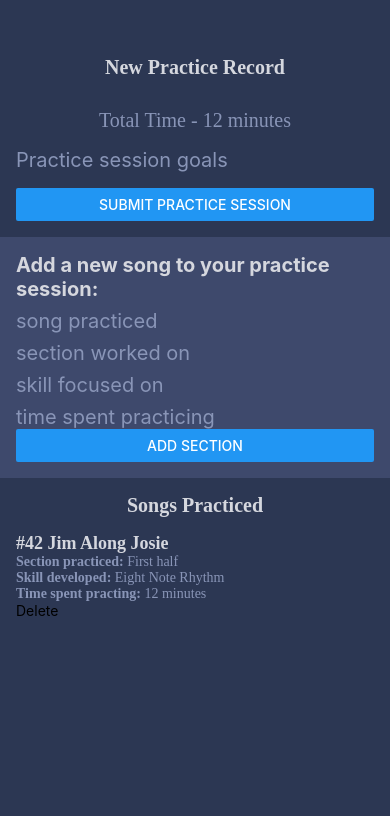
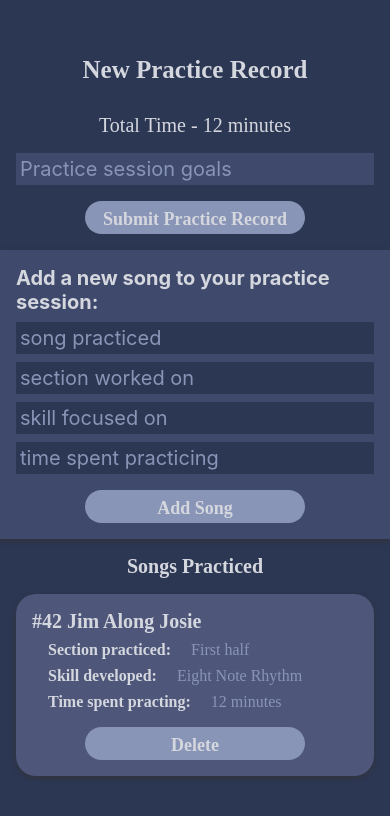
Before and after one commit to relasine/go-practice-mobile, a React Native app: screen / in a window 390 px wide. Shown: the top 816 px of the page. Built offline with nearby package versions, Linux system fonts and the light colour scheme.

Commit message:
Style practice card

```diff
--- a/components/NewSection.js
+++ b/components/NewSection.js
@@ -122,7 +122,9 @@ export default class NewSection extends Component {
           placeholderTextColor="#8995b7"
         />
 
-        <Button title="Add Section" onPress={this.submitSection} />
+        <TouchableOpacity style={styles.button} onPress={this.submitSection}>
+          <Text style={styles.submit}>Add Song</Text>
+        </TouchableOpacity>
       </View>
     );
   }
@@ -134,12 +136,18 @@ const styles = StyleSheet.create({
   container: {
     backgroundColor: "#3e496c",
     width: width,
-    padding: 16
+    padding: 16,
+    shadowColor: "#333",
+    shadowOffset: { width: 0, height: 2 },
+    shadowOpacity: 0.8,
+    shadowRadius: 5
   },
   input: {
     color: "#d5d7de",
     fontSize: 20,
-    paddingTop: 8
+    marginTop: 8,
+    backgroundColor: "#2c3753",
+    padding: 4
   },
   timeWrapper: {
     paddingTop: 8
@@ -158,5 +166,21 @@ const styles = StyleSheet.create({
     color: "#d5d7de",
     fontSize: 20,
     fontWeight: "bold"
+  },
+  submit: {
+    fontFamily: "Malayalam Sangam MN",
+    fontSize: 18,
+    textAlign: "center",
+    color: "#d5d7de",
+    fontWeight: "bold",
+    paddingTop: 8
+  },
+  button: {
+    backgroundColor: "#8995b7",
+    width: 220,
+    paddingBottom: 4,
+    borderRadius: 20,
+    alignSelf: "center",
+    marginTop: 16
   }
 });
--- a/components/PracticeCard.js
+++ b/components/PracticeCard.js
@@ -5,7 +5,8 @@ import {
   ScrollView,
   Text,
   TextInput,
-  Button
+  Button,
+  TouchableOpacity
 } from "react-native";
 
 import NewSection from "./NewSection";
@@ -75,7 +76,9 @@ export default class PracticeCard extends Component {
             placeholder="Practice session goals"
             value={this.state.goals}
           />
-          <Button onPress={() => {}} title="Submit Practice Session" />
+          <TouchableOpacity style={styles.button} onPress={this.submitSection}>
+            <Text style={styles.submit}>Submit Practice Record</Text>
+          </TouchableOpacity>
         </View>
         <NewSection addNewSection={this.addNewSection} />
         <Text style={[styles.text, styles.sectionHeader]}>Songs Practiced</Text>
@@ -91,7 +94,7 @@ const styles = StyleSheet.create({
     alignSelf: "stretch"
   },
   headerText: {
-    fontSize: 20,
+    fontSize: 25,
     fontWeight: "bold",
     marginBottom: 30,
     textAlign: "center",
@@ -104,12 +107,14 @@ const styles = StyleSheet.create({
   input: {
     marginTop: 16,
     marginBottom: 16,
-    fontSize: 20
+    fontSize: 20,
+    backgroundColor: "#3e496c",
+    padding: 4
   },
   text: {
     fontSize: 20,
     fontFamily: "Malayalam Sangam MN",
-    color: "#8995b7",
+    color: "#d5d7de",
     textAlign: "center"
   },
   sectionHeader: {
@@ -117,5 +122,20 @@ const styles = StyleSheet.create({
     fontWeight: "bold",
     paddingTop: 16,
     color: "#d5d7de"
+  },
+  submit: {
+    fontFamily: "Malayalam Sangam MN",
+    fontSize: 18,
+    textAlign: "center",
+    color: "#d5d7de",
+    fontWeight: "bold",
+    paddingTop: 8
+  },
+  button: {
+    backgroundColor: "#8995b7",
+    width: 220,
+    paddingBottom: 4,
+    borderRadius: 20,
+    alignSelf: "center"
   }
 });
--- a/components/Section.js
+++ b/components/Section.js
@@ -4,7 +4,8 @@ import {
   View,
   Text,
   TextInput,
-  TouchableOpacity
+  TouchableOpacity,
+  Image
 } from "react-native";
 
 export default class Section extends Component {
@@ -22,8 +23,11 @@ export default class Section extends Component {
         <Text style={styles.text}>
           <Text style={styles.labels}>Time spent practing:</Text> {time} minutes
         </Text>
-        <TouchableOpacity onPress={() => this.props.deleteSection(id)}>
-          <Text>Delete</Text>
+        <TouchableOpacity
+          style={styles.button}
+          onPress={() => this.props.deleteSection(id)}
+        >
+          <Text style={styles.delete}>Delete</Text>
         </TouchableOpacity>
       </View>
     );
@@ -32,23 +36,56 @@ export default class Section extends Component {
 
 const styles = StyleSheet.create({
   container: {
-    padding: 16
+    margin: 16,
+    borderRadius: 20,
+    backgroundColor: "#4e577a",
+    shadowColor: "#333",
+    shadowOffset: { width: 0, height: 2 },
+    shadowOpacity: 0.8,
+    shadowRadius: 5
   },
   title: {
     fontFamily: "Malayalam Sangam MN",
-    fontSize: 18,
+    fontSize: 20,
     fontWeight: "bold",
-    color: "#d5d7de"
+    color: "#d5d7de",
+    paddingTop: 16,
+    paddingLeft: 16,
+    paddingRight: 16,
+    paddingBottom: 8
   },
   labels: {
     fontFamily: "Malayalam Sangam MN",
     fontWeight: "bold",
     marginTop: 8,
-    color: "#8995b7"
+    marginBottom: 8,
+    color: "#d5d7de",
+    paddingLeft: 16,
+    paddingRight: 16
   },
   text: {
     fontFamily: "Malayalam Sangam MN",
-
-    color: "#8995b7"
+    paddingLeft: 16,
+    paddingRight: 16,
+    marginBottom: 8,
+    color: "#8995b7",
+    fontSize: 16
+  },
+  delete: {
+    fontFamily: "Malayalam Sangam MN",
+    fontSize: 18,
+    textAlign: "center",
+    color: "#d5d7de",
+    fontWeight: "bold",
+    paddingTop: 8
+  },
+  button: {
+    backgroundColor: "#8995b7",
+    width: 220,
+    paddingBottom: 4,
+    borderRadius: 20,
+    alignSelf: "center",
+    marginTop: 8,
+    marginBottom: 16
   }
 });
```
Also changed, not shown: assets/delete-button.png (added), 1 other file (tests, documents, lock files or other folders).
